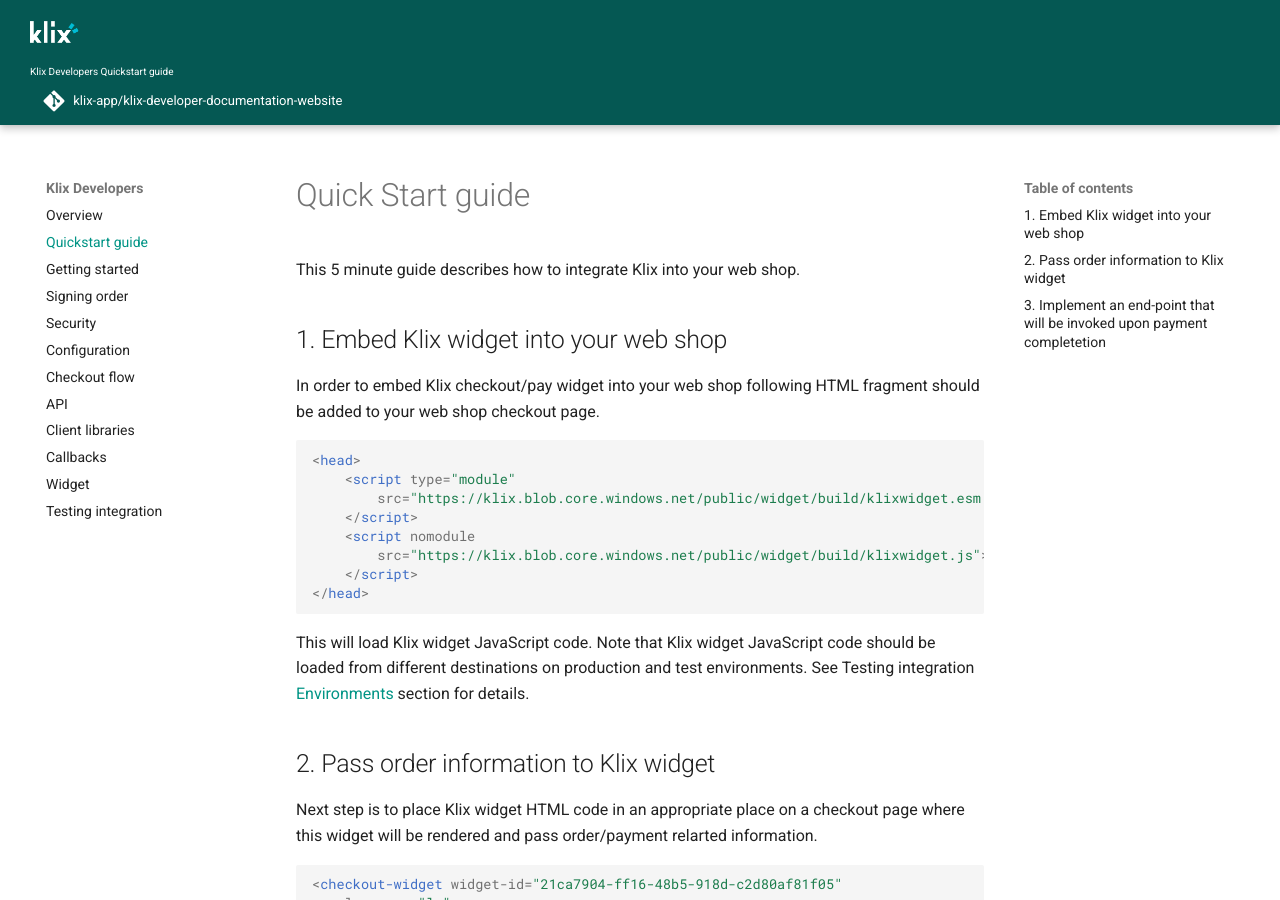
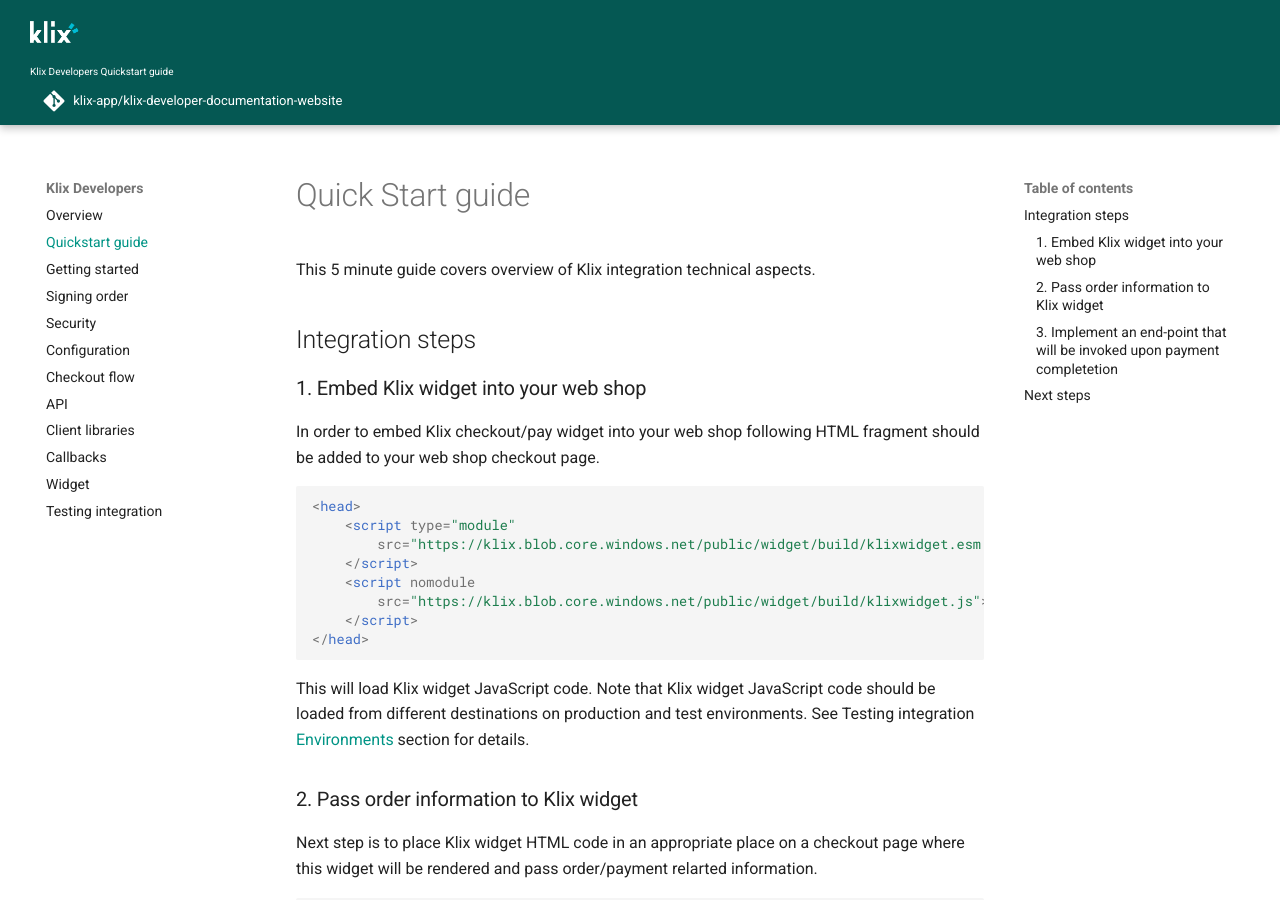
Before and after one commit to klix-app/klix-developer-documentation-website, an MkDocs documentation site: the page built from docs/quickstart-guide.md, in a window 1280 px wide and 900 px high. Built offline with MkDocs 1.6.1 and Material for MkDocs 9.7.7, drawn with Linux system fonts in a browser that asks for light colours; a script that is not in the unit is left out; comment, search, counter and statistics services are not loaded; some of the changed text lies outside the part shown.

Commit message:
Add next steps section to quickstart

````diff
--- a/docs/quickstart-guide.md
+++ b/docs/quickstart-guide.md
@@ -1,8 +1,10 @@
 # Quick Start guide
 
- This 5 minute guide describes how to integrate Klix into your web shop.
+ This 5 minute guide covers overview of Klix integration technical aspects.
 
-## 1. Embed Klix widget into your web shop
+## Integration steps
+
+### 1. Embed Klix widget into your web shop
 
 In order to embed Klix checkout/pay widget into your web shop following HTML fragment should be added to your web shop checkout page.
 
@@ -19,7 +21,7 @@
 
 This will load Klix widget JavaScript code. Note that Klix widget JavaScript code should be loaded from different destinations on production and test environments. See Testing integration [Environments](/../testing-integration/#Environments) section for details.
 
-## 2. Pass order information to Klix widget
+### 2. Pass order information to Klix widget
 
 Next step is to place Klix widget HTML code in an appropriate place on a checkout page where this widget will be rendered and pass order/payment relarted information.
 
@@ -45,7 +47,7 @@
 </div>
 <!-- markdownlint-disable MD033 -->
 
-## 3. Implement an end-point that will be invoked upon payment completetion
+### 3. Implement an end-point that will be invoked upon payment completetion
 
 After payment is completed (both successfully or cancelled) Klix server will send a callback HTTP request to your API end-point defined in Merchant Console. See [Integration configuration](../configuration/) section for details.
 Here's HTTP request example that will be sent to your API end-point.
@@ -148,3 +150,7 @@
     }
 }
 ```
+
+## Next steps
+
+Proceed with [Getting started](../getting-started/) section for step by step guide of Klix integration and configuration.
````
Also changed, not shown: docs/signing-order.md (+1 -1 lines).
